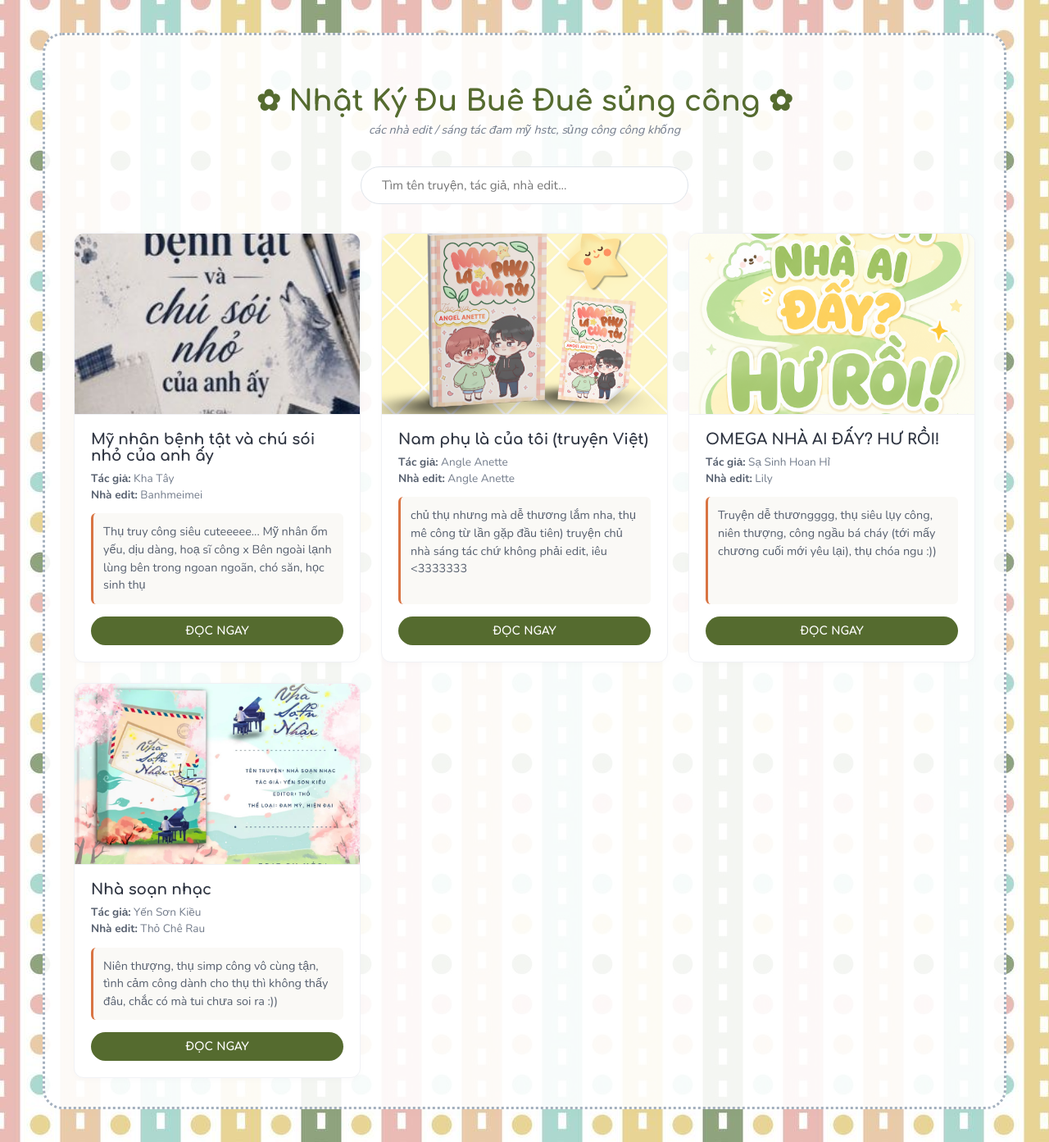
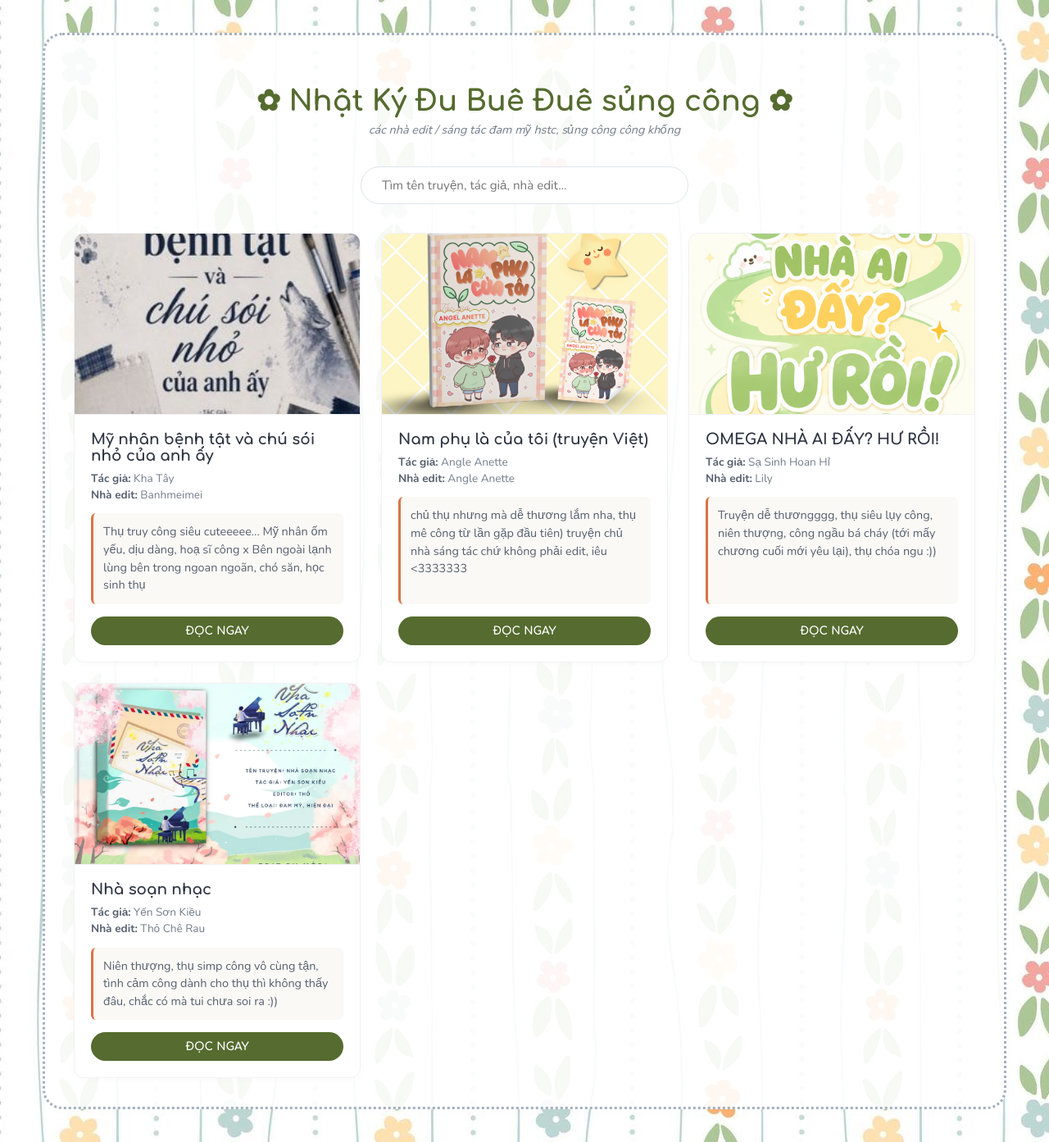
Before and after one commit to PhamNhaDoan/phamnhadoan.github.io, a Jekyll site: the page truyendadoc/index.html, which Jekyll copies as it is, in a window 1280 px wide. Shown: the whole page at 82% size. Built offline with Jekyll 4.4.1, drawn with Linux system fonts in a browser that asks for light colours.

Commit message:
Change background image from pattern2 to pattern3

```diff
--- a/truyendadoc/index.html
+++ b/truyendadoc/index.html
@@ -17,7 +17,7 @@
 
         body {
             font-family: 'Nunito', sans-serif;
-            background-image: url('img/pattern2.jpg');
+            background-image: url('img/pattern3.jpg');
             background-repeat: repeat;
             color: var(--text-dark);
             margin: 0;
```
